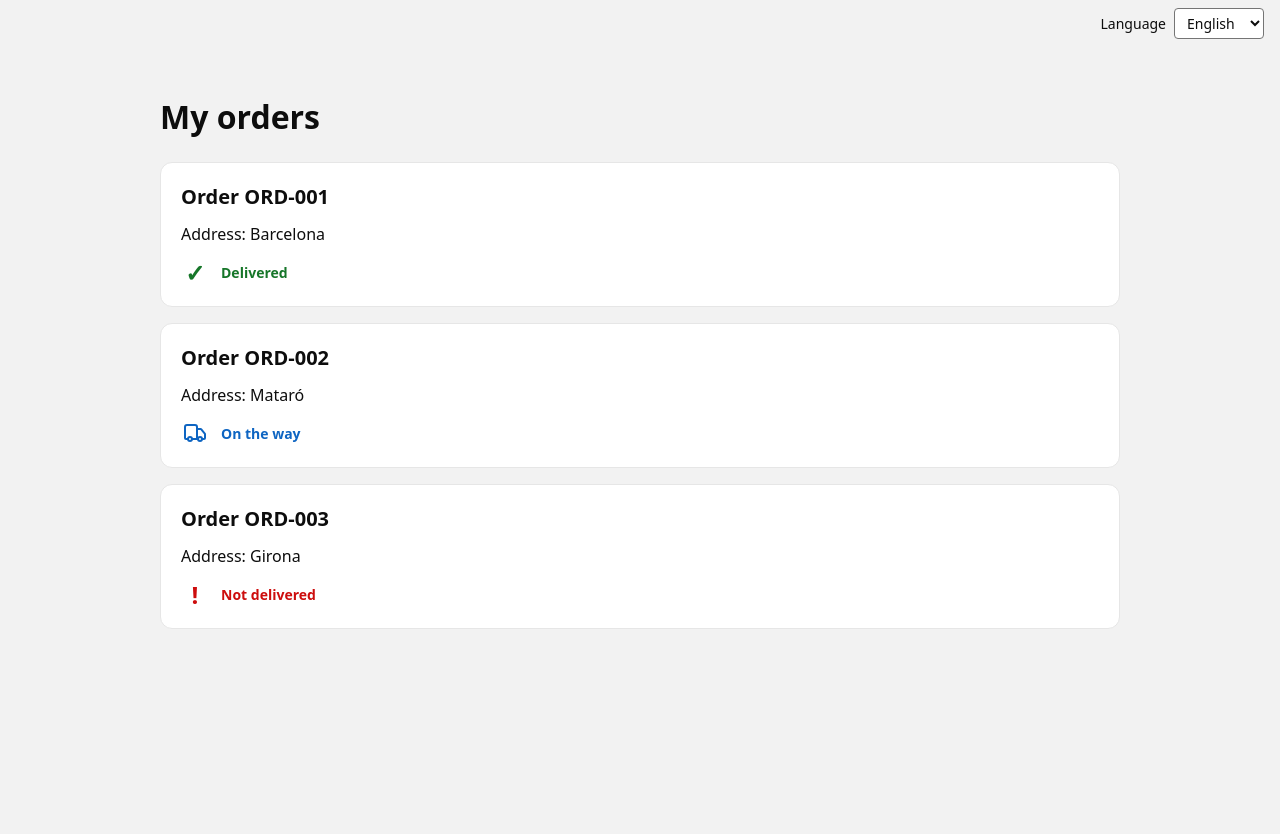
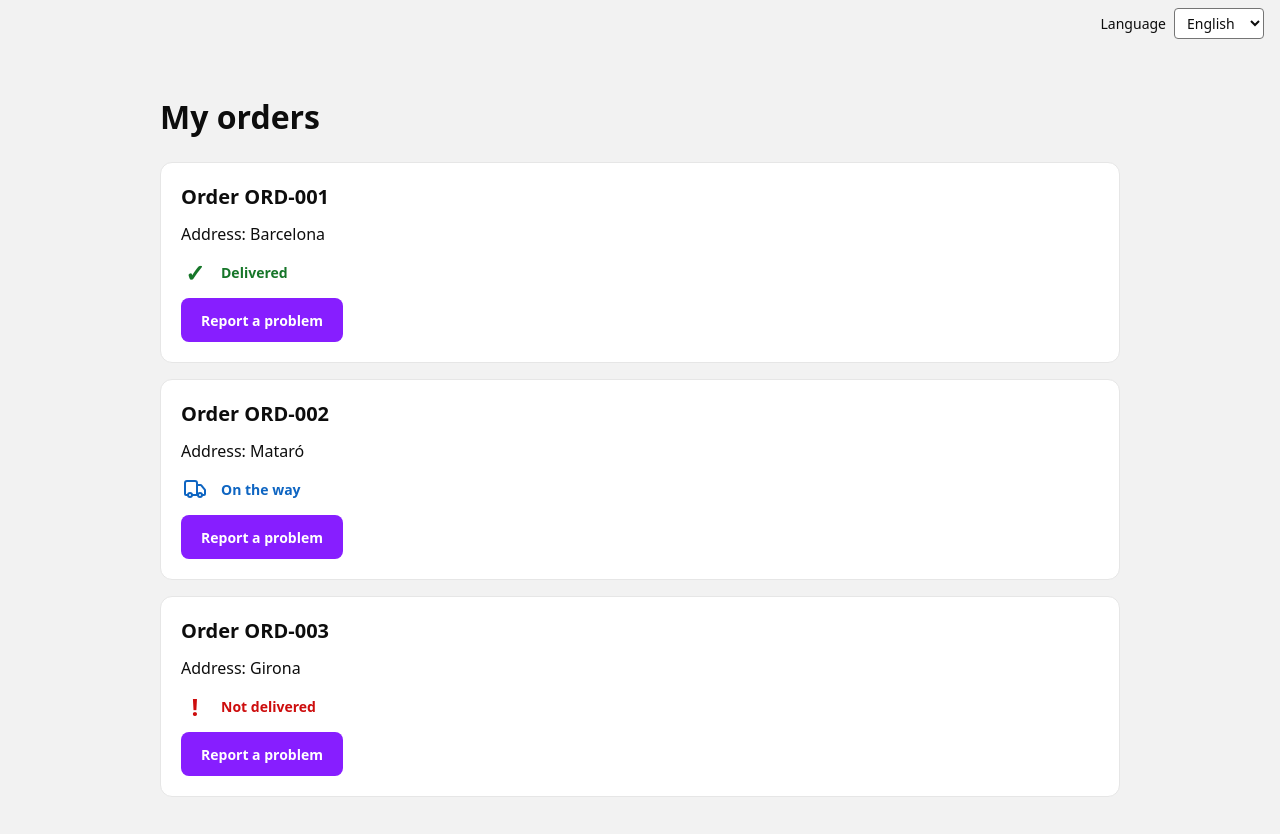
Before and after one commit to femCodersClub-vonage-program/customer-support-logistics, a React (Vite) app in the folder apps/client/: page /orders in a window 1280 px wide. Shown: the top 834 px of the page. Before the commit the page ends 800 px from the top, so only its background shows below. Built offline with nearby package versions, Linux system fonts and the light colour scheme.

Commit message:
feat(client): add report problem links to order cards

```diff
--- a/apps/client/src/components/OrderCard.tsx
+++ b/apps/client/src/components/OrderCard.tsx
@@ -1,6 +1,7 @@
 import { useTranslations } from 'use-intl';
 import type { Order } from '@csl/shared-types';
 import type { ReactNode } from 'react';
+import { Link } from 'react-router';
 import { Truck } from 'lucide-react';
 interface OrderCardProps {
   order: Order;
@@ -24,6 +25,10 @@ export function OrderCard({ order }: OrderCardProps) {
   <span  className="order-card__icon" aria-hidden="true">{statusIcons[order.status]}</span>
   <span>{t(`statuses.${order.status}`)}</span>
 </p>
+<Link to={`/report/${order.id}`} className="order-card__button">
+  {t('reportProblem')}
+</Link>
   </article>
-);
+  );
+
 }
--- a/apps/client/src/i18n/messages/en.json
+++ b/apps/client/src/i18n/messages/en.json
@@ -4,6 +4,7 @@
   },
   "orders": {
     "title": "My orders",
+    "reportProblem": "Report a problem",
     "empty": "You don't have any orders yet.",
     "order": "Order {id}",
     "address": "Address",
--- a/apps/client/src/i18n/messages/es.json
+++ b/apps/client/src/i18n/messages/es.json
@@ -4,6 +4,7 @@
   },
   "orders": {
     "title": "Mis pedidos",
+    "reportProblem": "Comunicar un problema",
     "empty": "Todavía no tienes pedidos.",
     "order": "Pedido {id}",
     "address": "Dirección",
--- a/apps/client/src/styles/global.css
+++ b/apps/client/src/styles/global.css
@@ -77,6 +77,44 @@ a:hover {
   font-weight: 700;
   flex-shrink: 0;
 }
+.order-card__button {
+  display: inline-flex;
+  align-items: center;
+  justify-content: center;
+  align-self: flex-start;
+  min-height: 44px;
+  padding: 10px 20px;
+  background-color: var(--color-primary);
+  color: var(--color-surface);
+  border-radius: 8px;
+  font-size: 14px;
+  font-weight: 600;
+  text-decoration: none;
+  cursor: pointer;
+  transition:
+    background-color 0.2s ease,
+    transform 0.2s ease;
+}
+
+.order-card__button:hover {
+  background-color: var(--color-surface);
+  color: var(--color-primary);
+  box-shadow: inset 0 0 0 2px var(--color-primary);
+  transform: translateY(-2px);
+}
+
+.order-card__button:active {
+  transform: translateY(0);
+}
+
+.order-card__button:focus-visible {
+  outline: 3px solid var(--color-primary-hover);
+  outline-offset: 3px;
+}
+.order-card__button:visited {
+  background-color: var(--color-primary);
+  color: var(--color-surface);
+}
 
 .orders-page {
   width: 100%;
```
